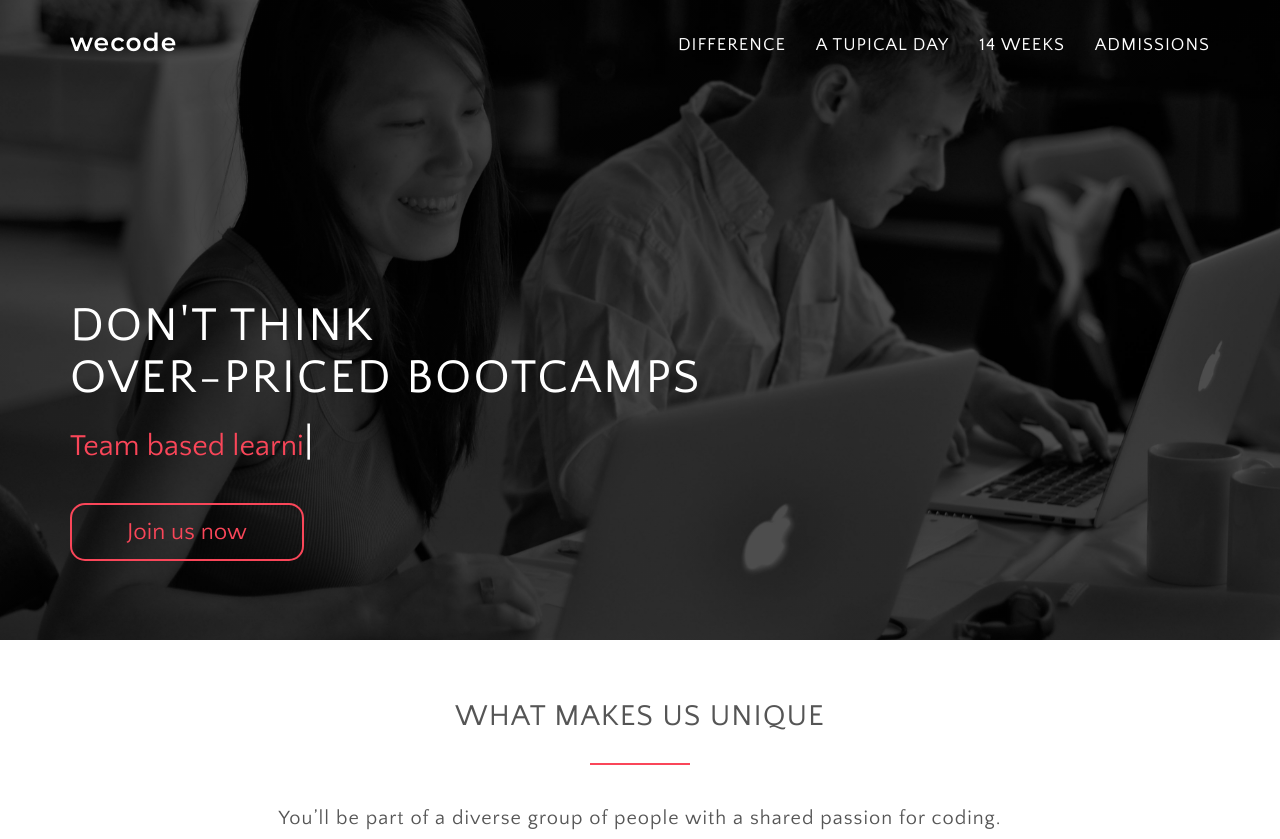
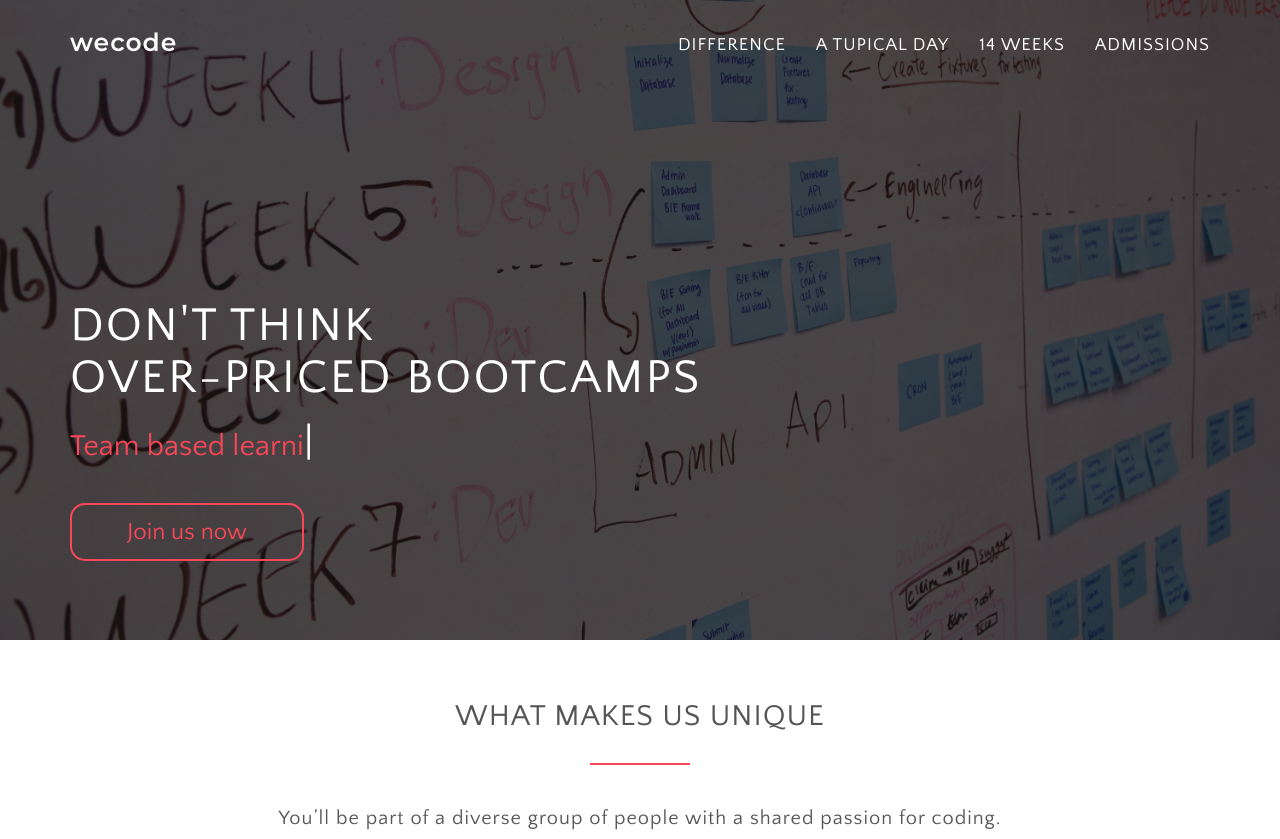
Before and after one commit to Safarali/wecode, a PHP site: page /index.html in a window 1280 px wide. Shown: the top 839 px of the page. Run offline with PHP 8.4, Linux system fonts and the light colour scheme; some libraries are stand-ins or nearby versions; some web fonts are replaced.

Commit message:
Hero banner changed

```diff
--- a/css/custom.css
+++ b/css/custom.css
@@ -169,10 +169,10 @@
 /* ============= Header ================= */
 
 .hero-img {
-    background-image: -webkit-linear-gradient(rgba(0,0,0,.4),rgba(0,0,0,.4)), url(../images/hero3.jpg);
-    background-image: linear-gradient(rgba(0,0,0,.4),rgba(0,0,0,.4)), url(../images/hero3.jpg);
+    background-image: -webkit-linear-gradient(rgba(0,0,0,.7),rgba(0,0,0,.7)), url(../images/hero1.jpg);
+    background-image: linear-gradient(rgba(0,0,0,.7),rgba(0,0,0,.7)), url(../images/hero1.jpg);
     background-size: cover;
-    background-position: center;
+    background-position: 85% 100%;
     background-repeat: no-repeat;
     height: 640px;
     color: #fff;
```
Also changed, not shown: images/hero4.jpg (added), 1 other file.
